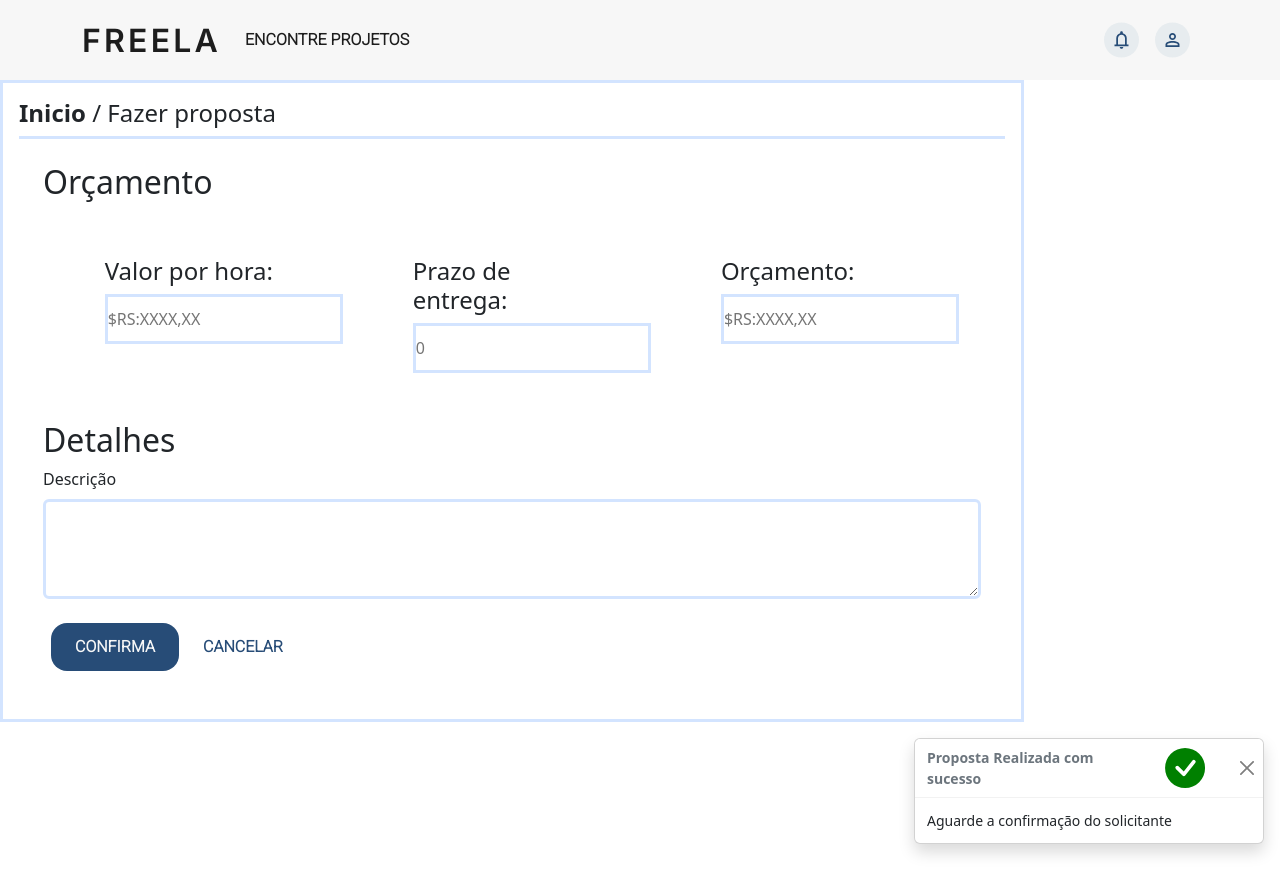
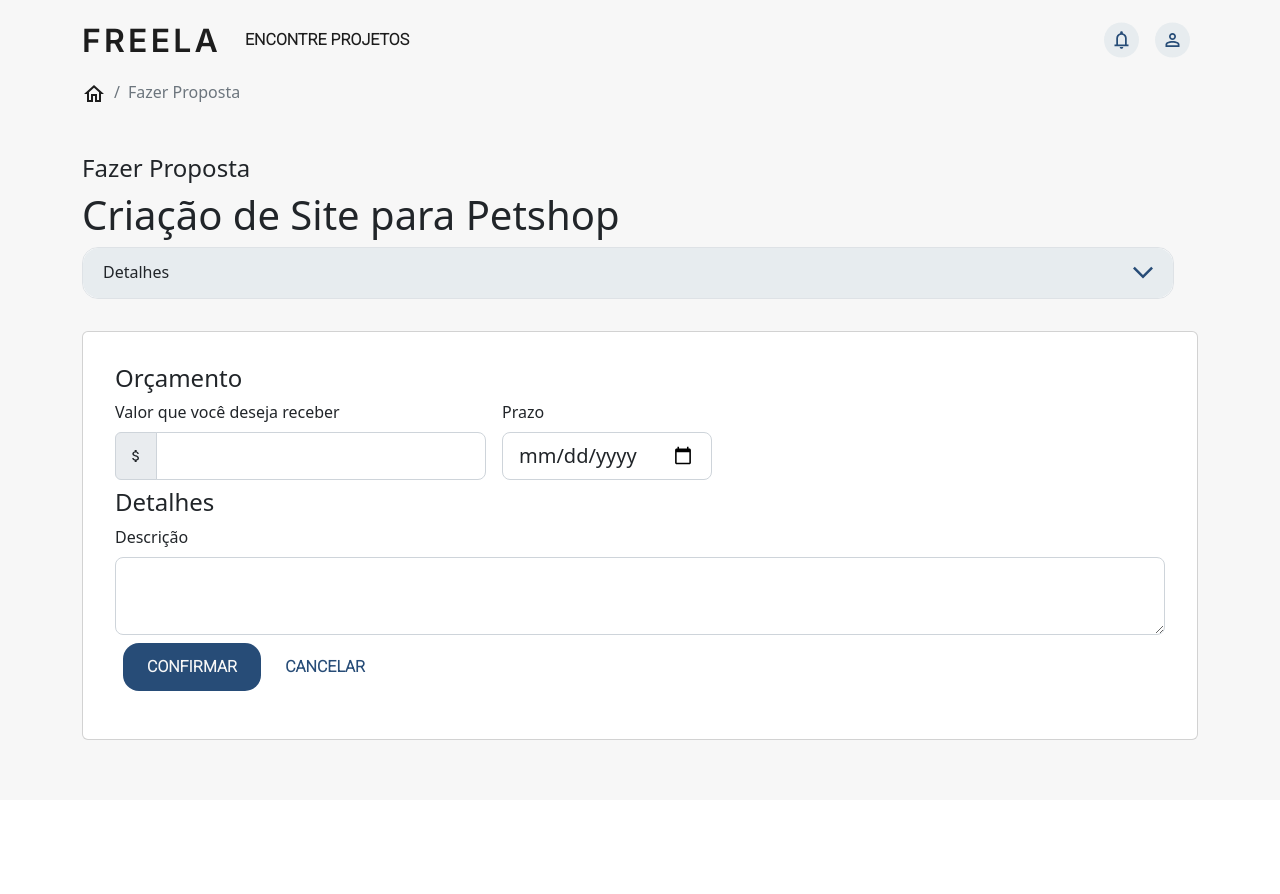
Before and after one commit to FREELA-sptech/FREELA-Web, a React (Vite) app: page /proposta in a window 1280 px wide. Shown: the top 894 px of the page. After the commit the page ends 800 px from the top, so only its background shows below. Built offline with nearby package versions, Linux system fonts and the light colour scheme.

Commit message:
adiciona tela de criar proposta refatorada

```diff
--- a/src/pages/Order/CreateOrder/components/PrevisionOrder/PrevisionOrder.tsx
+++ b/src/pages/Order/CreateOrder/components/PrevisionOrder/PrevisionOrder.tsx
@@ -1,6 +1,7 @@
-import { Col, Form } from "react-bootstrap"
+import { Col, Form, InputGroup } from "react-bootstrap"
+import { MdAttachMoney } from "react-icons/md"
 
-export function PrevisionOrder(props : any){
+export function PrevisionOrder(props: any) {
     const setField = (field: any, value: any) => {
         props.setFormData({
             ...props.formData, [field]: value
@@ -18,17 +19,20 @@ export function PrevisionOrder(props : any){
                 <Form.Label>
                     Valor maximo que você deseja pagar
                 </Form.Label>
+                <InputGroup hasValidation>
+                    <InputGroup.Text id="inputGroupPrepend"><MdAttachMoney /></InputGroup.Text>
                     <Form.Control
                         onChange={(e) => setField("maxValue", e.target.value)}
                         name="maxValue"
                         size="lg"
                         value={props.formData.maxValue}
-                    type="name"
+                        type="number"
                         isInvalid={!!props.errors.maxValue}
                     />
                     <Form.Control.Feedback type="invalid">
                         {props.errors.maxValue}
                     </Form.Control.Feedback>
+                </InputGroup>
             </Form.Group>
             <Form.Group>
                 <Form.Label>
--- a/src/pages/Order/OrderUpdate/OrderUpdate.tsx
+++ b/src/pages/Order/OrderUpdate/OrderUpdate.tsx
@@ -1,9 +1,10 @@
-import { Form } from "react-bootstrap";
+import { Form, InputGroup } from "react-bootstrap";
 import { InterestForm } from "../../../shared/components/InterestForm/InterestForm";
 import { useState } from "react";
 import "./style.scss";
+import { MdAttachMoney } from "react-icons/md";
 
-export function OrderUpdate(){
+export function OrderUpdate() {
     const [dataCategory, setDataCategory] = useState([]);
     return (
         <Form className="container-form-update d-flex flex-column ">
@@ -32,11 +33,14 @@ export function OrderUpdate(){
                 <Form.Label>
                     Valor maximo que você deseja pagar
                 </Form.Label>
-                <Form.Control
-                    name="maxValue"
-                    size="lg"
-                    type="name"
-                />
+                <InputGroup hasValidation>
+                    <InputGroup.Text id="inputGroupPrepend"><MdAttachMoney /></InputGroup.Text>
+                    <Form.Control
+                        name="maxValue"
+                        size="lg"
+                        type="number"
+                    />
+                </InputGroup>
             </Form.Group>
             <Form.Group>
                 <Form.Label>
@@ -49,7 +53,7 @@ export function OrderUpdate(){
                 />
             </Form.Group>
             <h4>Categorias</h4>
-            <InterestForm dataCategory={dataCategory} setDataCategory={setDataCategory}/>
+            <InterestForm dataCategory={dataCategory} setDataCategory={setDataCategory} />
             <button type="submit" className="buttonBase primary-standart">Atualizar</button>
         </Form>
     )
--- a/src/pages/Proposta/Proposta.tsx
+++ b/src/pages/Proposta/Proposta.tsx
@@ -1,16 +1,89 @@
 
 
-import React from "react";
+import React, { useState } from "react";
 import Alerta from "./components/Alert/Alerta"
 import CardProposta from "./components/CardProposta/CardProposta";
+import { Accordion, Breadcrumb, Card, Col, Container, Row } from "react-bootstrap";
+import { MdAttachMoney, MdCalendarToday, MdCategory, MdOutlineHome } from "react-icons/md";
 
 function proposta() {
+  const [show, setShow] = useState(false);
+  return (
+    <Container fluid className="order-details">
+      <Container className="container d-flex flex-column justify-content-start">
+        <Row>
+          <Col>
+            <Breadcrumb className="d-flex align-items-center">
+              <Breadcrumb.Item href="/home"><MdOutlineHome size={"24px"} fill="#1d1d1d" /></Breadcrumb.Item>
+              <Breadcrumb.Item active>Fazer Proposta</Breadcrumb.Item>
+            </Breadcrumb>
+          </Col>
+        </Row>
+        <Alerta show={show} setShow={setShow} />
+        <Row className="d-flex w-100 flex-column justify-content-between">
+          <Col>
+            <h4>Fazer Proposta</h4>
+            <h1>Criação de Site para Petshop</h1>
+          </Col>
+          <Col>
+            <Accordion className="d-flex flex-column gap-2" alwaysOpen>
+              <Accordion.Item eventKey="1" className="filters-card-background">
+                <Accordion.Header className="filters-card-header">
+                  Detalhes
+                </Accordion.Header>
+                <Accordion.Body>
+                  <h3 className="category">Criado em 19 de abril por Marcos Cliente</h3>
+                  <div className="info-line d-flex flex-column align-items-start ">
+                    <h4>Descrição</h4>
+                    <p>lorem ipsum lorem ipsum lorem ipsum lorem ipsum lorem ipsum lorem ipsum lorem ipsum lorem ipsum lorem ipsum lorem ipsum</p>
+                  </div>
+                  <div className="info-line d-flex align-items-center ">
+                    <div className='fill-icon'>
+                      <MdAttachMoney
+                        fill='#274c77'
+                        size={"24px"}
+                      />
+                    </div>
+                    <p>Orçamento esperado : <b>R$ 200,00</b></p>
+                  </div>
+                  <div className="info-line d-flex align-items-center ">
+                    <div className='fill-icon'>
+                      <MdCalendarToday
+                        fill='#274c77'
+                        size={"24px"}
+                      />
+                    </div>
+                    <p>Prazo de Entrega : <b>26 de abril</b></p>
+                  </div>
+                  <div className="info-line d-flex align-items-center ">
+                    <div className='fill-icon'>
+                      <MdCategory
+                        fill='#274c77'
+                        size={"24px"}
+                      />
+                    </div>
+                    <p>Categorias : <b>Programação</b>, <b>Design</b></p>
+                  </div>
+                </Accordion.Body>
+              </Accordion.Item>
+            </Accordion>
+          </Col>
+        </Row>
+        <Row>
+          <Col>
+            <Card>
+              <Card.Body className="info-category-item">
+                <CardProposta setShow={setShow}/>
+              </Card.Body>
+            </Card>
+          </Col>
+        </Row>
+        <Row>
 
-  return (
-   <>
-   <CardProposta />
-   <Alerta />
-   </>
+        </Row>
+      </Container>
+
+    </Container>
   );
 }
 
--- a/src/pages/Proposta/components/Alert/Alerta.tsx
+++ b/src/pages/Proposta/components/Alert/Alerta.tsx
@@ -5,31 +5,21 @@ import ToastContainer from 'react-bootstrap/ToastContainer';
 
 
 
-function PlacementMultiExample() {
+function PlacementMultiExample(props: any) {
   const [position, setPosition] = useState('top-start');
 
   return (
-    <div
-      aria-live="polite"
-      aria-atomic="true"
-      className=" position-relative"
-      style={{ minHeight: '240px' }}
-    >
-      <ToastContainer position="top-end" className="p-3">
-        <Toast>
+    <ToastContainer position="top-end" className="p-3" style={{ zIndex: 9999 }}>
+      <Toast onClose={() => props.setShow(false)} show={props.show} delay={3000} autohide>
         <Toast.Header>
-
           <strong className="me-auto">Proposta Realizada com sucesso</strong>
           <svg xmlns="http://www.w3.org/2000/svg" width="80" height="40" fill="green" viewBox="0 0 16 16">
-            <path d="M16 8A8 8 0 1 1 0 8a8 8 0 0 1 16 0zm-3.97-3.03a.75.75 0 0 0-1.08.022L7.477 9.417 5.384 7.323a.75.75 0 0 0-1.06 1.06L6.97 11.03a.75.75 0 0 0 1.079-.02l3.992-4.99a.75.75 0 0 0-.01-1.05z"/>
+            <path d="M16 8A8 8 0 1 1 0 8a8 8 0 0 1 16 0zm-3.97-3.03a.75.75 0 0 0-1.08.022L7.477 9.417 5.384 7.323a.75.75 0 0 0-1.06 1.06L6.97 11.03a.75.75 0 0 0 1.079-.02l3.992-4.99a.75.75 0 0 0-.01-1.05z" />
           </svg>
-
         </Toast.Header>
         <Toast.Body>Aguarde a confirmação do solicitante</Toast.Body>
       </Toast>
-
     </ToastContainer>
-    </div>
   );
 }
 
--- a/src/pages/Proposta/components/CardProposta/CardProposta.tsx
+++ b/src/pages/Proposta/components/CardProposta/CardProposta.tsx
@@ -1,66 +1,148 @@
 
+import { Form, InputGroup } from "react-bootstrap";
 import ButtonBase from "../../../../shared/components/ButtonBase/ButtonBase";
 import "./style.scss"
+import { useEffect, useState } from "react";
+import { notBlank } from "../../../../shared/scripts/validators";
+import { MdAttachMoney, MdDescription } from "react-icons/md";
+import { useNavigate } from "react-router-dom";
 
-function CardProposta() {
-    const handleSubmit = (event: { preventDefault: () => void; target: {
-        [x: string]: any; valorPorHora: { value: any; }; prazoEntrega: { value: any; }; orcamento: { value: any; };
-        }; }) => {
+function CardProposta(props: any) {
 
+  const { setShow } = props;
+  const navigate = useNavigate();
+  const [formData, setFormData] = useState({
+    description: '',
+    maxValue: '',
+    deadline: ''
+  });
+  const [errors, setErrors] = useState({
+    description: '',
+    maxValue: '',
+    deadline: ''
+  });
+  const setField = (field: any, value: any) => {
+    setFormData({
+      ...formData, [field]: value
+    })
+    if (!!errors[field]) {
+      setErrors({
+        ...errors, [field]: null
+      })
+    }
+  }
+
+  const validateForm = () => {
+    const { maxValue, deadline, description, } = formData;
+    const newErros = {
+      description: '',
+      maxValue: '',
+      deadline: ''
+    }
+
+    if (notBlank(description)) {
+      newErros.description = "O campo descrição não pode estar vazio";
+    } else if (description.length < 30) {
+      newErros.description = "O campo descrição deve ter pelo menos 30 caracteres";
+    }
+    if (notBlank(maxValue)) {
+      newErros.maxValue = "O campo Valor máximo não pode estar vazio";
+    }
+    if (notBlank(deadline)) {
+      newErros.deadline = "O campo prazo não pode estar vazio";
+    }
+
+    return newErros;
+  }
+
+  const handleSubmit = async (event: React.FormEvent<HTMLFormElement>) => {
     event.preventDefault();
-      const valorPorHora = event.target.valorPorHora.value;
-      const prazoEntrega = event.target.prazoEntrega.value;
-      const orcamento = event.target.orcamento.value;
-      const descricao = event.target.descricao.value;
-
-      if (valorPorHora === '' || prazoEntrega === '' || orcamento === '' || descricao == '') {
-
-
-      } else if (valorPorHora <= 0 || prazoEntrega <= 0 || orcamento <= 0 || descricao <= 0) {
-
-
-     }  else {
-        alert("proposta enviada")
-        // enviar formulário
+    try {
+      const errors = validateForm();
+      const valores = Object.values(errors);
+      const errorsValues = valores.every(valor => valor === "");
+      if (!errorsValues) {
+        setErrors(errors);
+      } else {
+        setFormData(formData);
+        setShow(true);
+        const timeoutId = setTimeout(() => {
+          setShow(false);
+          navigate('/home');
+        }, 1500);
+        return () => clearTimeout(timeoutId);
+      }
+    } catch (error) {
+      console.log(error);
     }
   };
-
   return (
     <form onSubmit={handleSubmit}>
-        <div className="card-proposta align-self-start p-3">
-          <div className="topo">
-            <h4>
-              <b>Inicio</b> / Fazer proposta
-            </h4>
+      <div className="d-flex flex-column align-self-start">
+        <div>
+          <h4>Orçamento</h4>
         </div>
-          <div className="p-4">
-            <h2>Orçamento</h2>
+        <div className="d-flex justify-content-start gap-lg-3 flex-wrap">
+          <Form.Group>
+            <Form.Label>
+              Valor que você deseja receber
+            </Form.Label>
+            <InputGroup hasValidation>
+              <InputGroup.Text id="inputGroupPrepend"><MdAttachMoney /></InputGroup.Text>
+              <Form.Control
+                onChange={(e) => setField("maxValue", e.target.value)}
+                name="maxValue"
+                size="lg"
+                value={formData.maxValue}
+                type="number"
+                isInvalid={!!errors.maxValue}
+              />
+              <Form.Control.Feedback type="invalid">
+                {errors.maxValue}
+              </Form.Control.Feedback>
+            </InputGroup>
+          </Form.Group>
+          <Form.Group>
+            <Form.Label>
+              Prazo
+            </Form.Label>
+            <Form.Control
+              onChange={(e) => setField("deadline", e.target.value)}
+              name="deadline"
+              value={formData.deadline}
+              size="lg"
+              type="date"
+              isInvalid={!!errors.deadline}
+            />
+            <Form.Control.Feedback type="invalid">
+              {errors.deadline}
+            </Form.Control.Feedback>
+          </Form.Group>
         </div>
-          <div className="d-flex justify-content-evenly box">
-            <div className="col-sm-3 teste p-4">
-              <h4>Valor por hora:</h4>
-              <input type="text" name="valorPorHora" placeholder="$RS:XXXX,XX" required min="0"  />
-            </div>
-            <div className="col-sm-3 teste p-4">
-              <h4>Prazo de entrega:</h4>
-              <input type="text" name="prazoEntrega" placeholder="0" required pattern="[1-9][0-9]*"  />
-            </div>
-            <div className="col-sm-3 teste p-4">
-              <h4>Orçamento:</h4>
-              <input type="text" name="orcamento" placeholder="$RS:XXXX,XX" required min="0"  />
-            </div>
-          </div>
-          <div className="cardDetalhes p-4">
-            <h2>Detalhes</h2>
-            <div className="mb-3">
-              <label className="form-label" >Descrição</label>
-              <textarea className="form-control" name='descricao' required min="10" ></textarea>
-            </div>
+        <div className="info-line">
+          <h4>Detalhes</h4>
+          <Form.Group>
+            <Form.Label>
+              Descrição
+            </Form.Label>
+            <Form.Control
+              onChange={(e) => setField("description", e.target.value)}
+              as="textarea"
+              name="description"
+              value={formData.description}
+              size="lg"
+              type="description"
+              isInvalid={!!errors.description}
+            />
+            <Form.Control.Feedback type="invalid">
+              {errors.description}
+            </Form.Control.Feedback>
+          </Form.Group>
           <div className="p-2">
             <button type="submit" className="primary-standart">
-                Confirma
+              Confirmar
             </button>
-              <button type="button" className="primary-text">
+            <button onClick={() => navigate('/home')} type="button" className="primary-text">
               Cancelar
             </button>
           </div>
--- a/src/shared/components/ProposalCard/ProposalUpdate/ProposalUpdate.tsx
+++ b/src/shared/components/ProposalCard/ProposalUpdate/ProposalUpdate.tsx
@@ -1,4 +1,5 @@
-import { Container, Figure, Form, Row } from "react-bootstrap";
+import { Container, Figure, Form, InputGroup, Row } from "react-bootstrap";
+import { MdAttachMoney } from "react-icons/md";
 
 export function ProposalUpdate() {
     return (
@@ -49,11 +50,14 @@ export function ProposalUpdate() {
                         <Form.Label>
                             Valor que você espera receber
                         </Form.Label>
-                        <Form.Control
-                            name="maxValue"
-                            size="lg"
-                            type="name"
-                        />
+                        <InputGroup hasValidation>
+                            <InputGroup.Text id="inputGroupPrepend"><MdAttachMoney /></InputGroup.Text>
+                            <Form.Control
+                                name="maxValue"
+                                size="lg"
+                                type="number"
+                            />
+                        </InputGroup>
                     </Form.Group>
                     <Form.Group>
                         <Form.Label>
```
Lines whose indentation alone changed are shown as unchanged.
